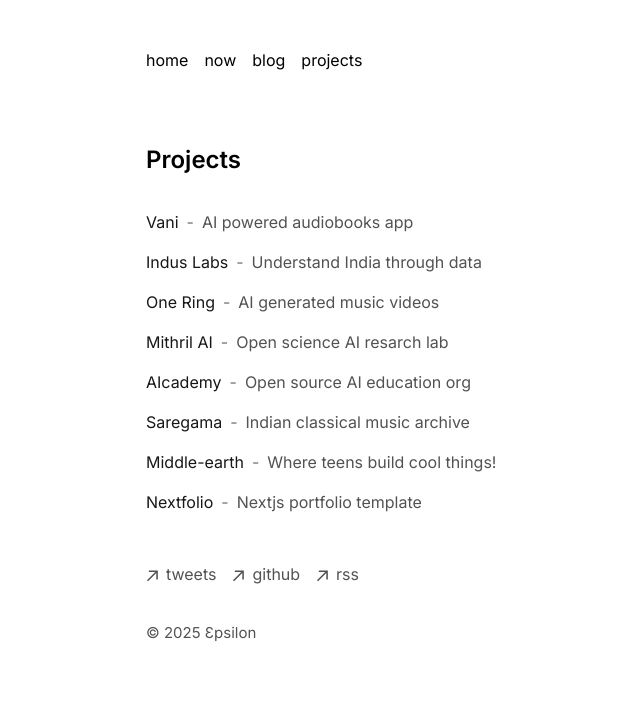
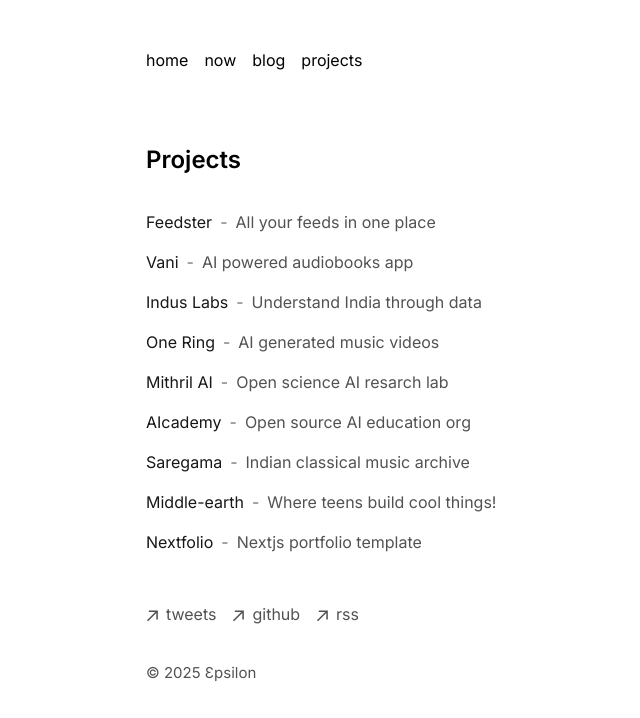
Before and after one commit to 3p5ilon/Site, a Next.js app: page /projects in a window 1280 px wide. Shown: the top 718 px of the page, without its empty margins (206-846 px from the left). Built offline with nearby package versions, Linux system fonts and the light colour scheme.

Commit message:
Add a project

```diff
--- a/app/projects/page.tsx
+++ b/app/projects/page.tsx
@@ -9,6 +9,12 @@
 }
 
 const projects: Project[] = [
+  {
+    title: "Feedster",
+    year: 2025,
+    description: "All your feeds in one place",
+    url: "https://github.com/3p5ilon/feedster",
+  },
   {
     title: "Vani",
     year: 2025,
```
